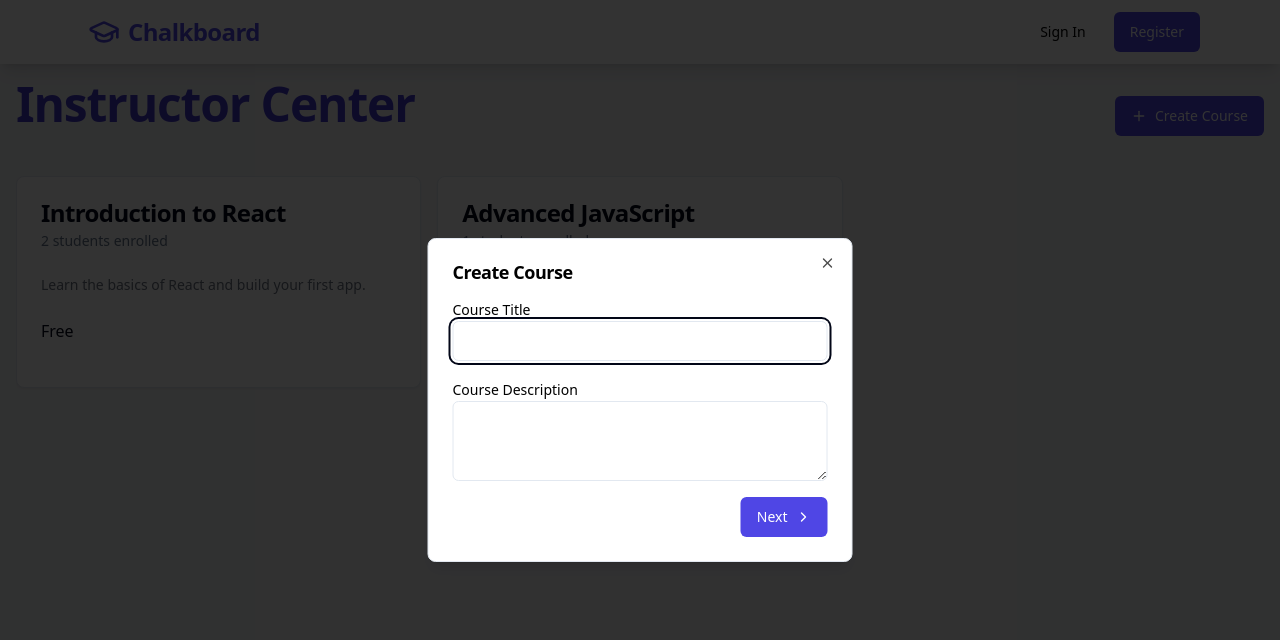
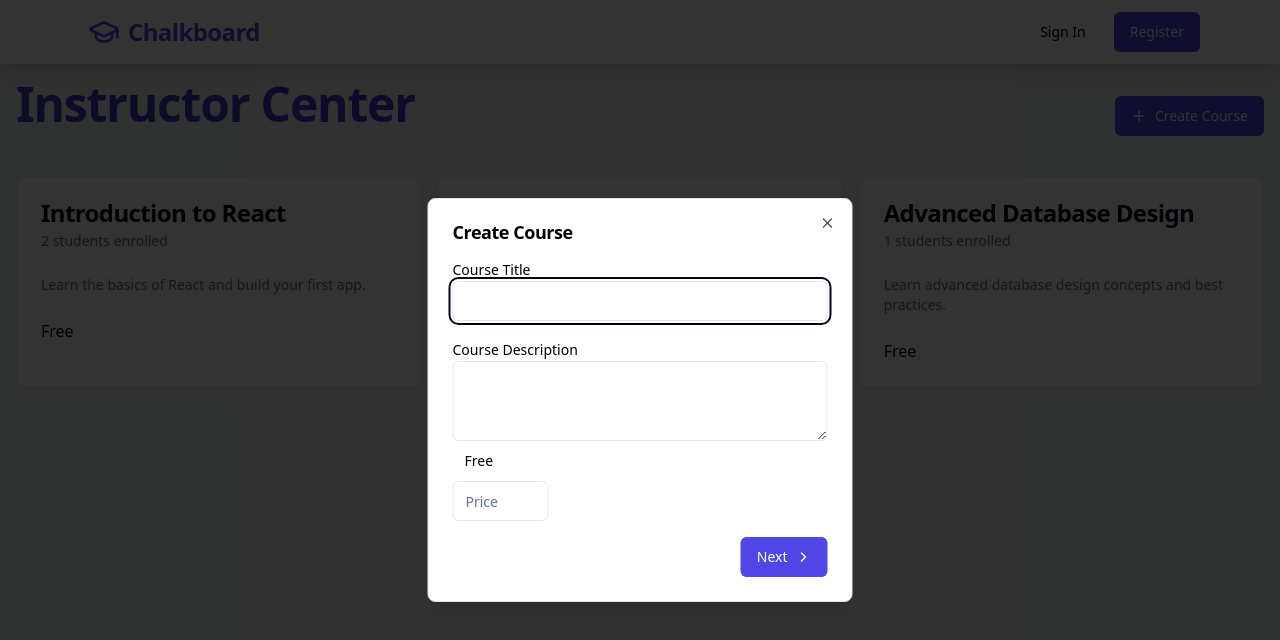
Before and after one commit to datasheng/intro-to-dbms-project-team-bug-generator, a React (Vite) app in the folder client/: page /instructor-center in a window 1280 px wide. Both pictures are taken after a click on the button "Create Course". Shown: the top 640 px of the page. Built offline with nearby package versions, Linux system fonts and the light colour scheme.

Commit message:
Modified instructor page for lessons
created lessons under instructor page

```diff
--- a/client/package.json
+++ b/client/package.json
@@ -10,6 +10,7 @@
     "preview": "vite preview"
   },
   "dependencies": {
+    "@radix-ui/react-accordion": "^1.2.0",
     "@radix-ui/react-alert-dialog": "^1.1.1",
     "@radix-ui/react-dialog": "^1.1.1",
     "@radix-ui/react-dropdown-menu": "^2.1.1",
@@ -17,6 +18,7 @@
     "@radix-ui/react-scroll-area": "^1.1.0",
     "@radix-ui/react-slot": "^1.1.0",
     "@radix-ui/react-tabs": "^1.1.0",
+    "@radix-ui/react-toggle": "^1.1.0",
     "class-variance-authority": "^0.7.0",
     "clsx": "^2.1.1",
     "lucide-react": "^0.414.0",
--- a/client/src/App.jsx
+++ b/client/src/App.jsx
@@ -40,6 +40,7 @@ import {
   CardDescription,
 } from "@/components/ui/card";
 import CourseExplorer from "./components/CourseExplorer";
+import LessonPage from "./components/LessonPage";
 
 const Navbar = ({ user, onLogout }) => {
   const [isOpen, setIsOpen] = useState(false);
@@ -287,6 +288,7 @@ const AppContent = () => {
           path="/instructor-center"
           element={<InstructorCenter user={user} />}
         />
+        <Route path="/LessonPage" element={<LessonPage />} />
         {/* Add more routes as needed */}
       </Routes>
     </div>
--- a/client/src/components/InstructorCenter.jsx
+++ b/client/src/components/InstructorCenter.jsx
@@ -1,25 +1,33 @@
 import { useState } from "react";
+import { Link } from "react-router-dom";
 import { Button } from "@/components/ui/button";
 import {
   Card,
   CardHeader,
   CardTitle,
-  CardDescription,
   CardContent,
   CardFooter,
+  CardDescription
 } from "@/components/ui/card";
 import {
   Dialog,
   DialogContent,
   DialogHeader,
   DialogTitle,
-  DialogTrigger,
 } from "@/components/ui/dialog";
 import { Input } from "@/components/ui/input";
 import { Label } from "@/components/ui/label";
 import { Textarea } from "@/components/ui/textarea";
 import { ScrollArea } from "@/components/ui/scroll-area";
 import { ChevronLeft, Plus, ChevronRight } from "lucide-react";
+import { Toggle } from "@/components/ui/toggle";
+import {
+  Accordion,
+  AccordionContent,
+  AccordionItem,
+  AccordionTrigger,
+} from "@/components/ui/accordion"
+
 
 const mockInstructorCourses = [
   {
@@ -41,7 +49,56 @@ const mockInstructorCourses = [
       { id: 3, name: "Bob Johnson", email: "bob@example.com" },
     ],
   },
+  {
+    id: 3,
+    title: "Advanced Database Design",
+    description: "Learn advanced database design concepts and best practices.",
+    price: 0,
+    enrolledStudents: [
+      { id: 3, name: "Bob Johnson", email: "bob@example.com" },
+    ],
+  },
 ];
+
+const MockLessons = [
+  {
+    id: 11,
+    title: "Introduction to React",
+    description: "Learn the basics of React and build your first app.",
+    course_id: 1,
+  },
+  {
+    id: 12,
+    title: "React Components",
+    description: "Understand the concept of components and how to create them.",
+    course_id: 1,
+  },
+  {
+    id: 13,
+    title: "State and Props",
+    description: "Learn about state and props in React and how to manage them.",
+    course_id: 1,
+  },
+  {
+    id: 14,
+    title: "React Lifecycle Methods",
+    description: "Explore the lifecycle methods of React components.",
+    course_id: 1,
+  },
+  {
+    id: 15,
+    title: "Handling Events",
+    description: "Learn how to handle events in React.",
+    course_id: 3,
+  },
+  {
+    id: 16,
+    title: "React Hooks",
+    description: "Get introduced to React Hooks and how to use them.",
+    course_id: 2,
+  },
+
+]
 
 const CourseCard = ({ course, onClick }) => (
   <Card
@@ -110,6 +167,10 @@ const CourseDetails = ({ course, onBack, onSave, onDelete }) => {
             />
           </div>
           <div>
+            <Toggle>Free</Toggle>
+            <Input placeholder='Price' className='w-24' />
+          </div>
+          <div>
             <h3 className="text-lg font-semibold mb-2">Enrolled Students</h3>
             <ScrollArea className="h-[200px] border rounded-md p-4">
               {editedCourse.enrolledStudents.map((student) => (
@@ -137,16 +198,51 @@ const CourseDetails = ({ course, onBack, onSave, onDelete }) => {
   );
 };
 
+const Lessons = ({ lessons, course }) => {
+  const filteredLessons = lessons.filter(lesson => lesson.course_id === course.id);
+  return (
+    <div>
+      {filteredLessons.map((lesson, index) => (
+        <Card key={lesson.id}>
+          <CardHeader>
+            <CardTitle>{lesson.title}</CardTitle>
+            <CardDescription>{lesson.description}</CardDescription>
+          </CardHeader>
+          <CardContent>
+            <Accordion type="single" collapsible className="w-full">
+              <AccordionItem value={`item-${index + 1}`}>
+                <AccordionTrigger>{`Lesson ${index + 1}: ${lesson.title}`}</AccordionTrigger>
+                <AccordionContent>
+                  <Link to='LessonPage'>
+                    <p>{lesson.description}</p>
+                  </Link>
+                </AccordionContent>
+              </AccordionItem>
+            </Accordion>
+          </CardContent>
+        </Card>
+      ))}
+    </div>
+  );
+};
+
 const CreateCourseModal = ({ isOpen, onClose, onCreateCourse }) => {
   const [step, setStep] = useState(1);
   const [newCourse, setNewCourse] = useState({
     title: "",
     description: "",
     content: "",
+    price: 49.99, // Default price, change if necessary
   });
+  const [isFree, setIsFree] = useState(false);
 
   const handleNext = () => setStep(step + 1);
   const handlePrevious = () => setStep(step - 1);
+
+  const handleToggleChange = () => {
+    setIsFree(!isFree);
+    setNewCourse({ ...newCourse, price: isFree ? 0 : 49.99 }); // Adjust 49.99 if needed
+  };
 
   const handleCreate = () => {
     onCreateCourse(newCourse);
@@ -180,6 +276,8 @@ const CreateCourseModal = ({ isOpen, onClose, onCreateCourse }) => {
                   setNewCourse({ ...newCourse, description: e.target.value })
                 }
               />
+              <Toggle>Free</Toggle>
+              <Input placeholder='Price' className='w-24' />
             </div>
             <Button
               className="bg-indigo-600 hover:bg-indigo-700 text-white"
@@ -227,6 +325,7 @@ const InstructorCenter = () => {
   const [courses, setCourses] = useState(mockInstructorCourses);
   const [selectedCourse, setSelectedCourse] = useState(null);
   const [isCreateModalOpen, setIsCreateModalOpen] = useState(false);
+  const [lessons, setLessons] = useState(MockLessons);
 
   const handleCreateCourse = (newCourse) => {
     const courseWithId = {
@@ -264,14 +363,17 @@ const InstructorCenter = () => {
           <Plus className="mr-2 h-4 w-4" /> Create Course
         </Button>
       </div>
-
       {selectedCourse ? (
-        <CourseDetails
-          course={selectedCourse}
-          onBack={() => setSelectedCourse(null)}
-          onSave={handleSaveCourse}
-          onDelete={handleDeleteCourse}
-        />
+        <>
+          <CourseDetails
+            course={selectedCourse}
+            onBack={() => setSelectedCourse(null)}
+            onSave={handleSaveCourse}
+            onDelete={handleDeleteCourse} />
+          <Lessons
+            lessons={lessons}
+            course={selectedCourse} />
+        </>
       ) : (
         <ScrollArea className="h-[calc(100vh-200px)]">
           <div className="grid grid-cols-1 md:grid-cols-2 lg:grid-cols-3 gap-4">
--- /dev/null
+++ b/client/src/components/LessonPage.jsx
@@ -0,0 +1,20 @@
+import React ,{ useState } from "react";
+import {
+    Card,
+    CardContent,
+    CardDescription,
+    CardFooter,
+    CardHeader,
+    CardTitle,
+  } from "@/components/ui/card"
+
+
+const LessonPage = ({}) => {
+    return (
+        <div>
+            <h1>Lesson Page</h1>
+        </div>
+    );
+}
+
+export default LessonPage;
--- /dev/null
+++ b/client/src/components/ui/accordion.jsx
@@ -0,0 +1,41 @@
+import * as React from "react"
+import * as AccordionPrimitive from "@radix-ui/react-accordion"
+import { ChevronDown } from "lucide-react"
+
+import { cn } from "@/lib/utils"
+
+const Accordion = AccordionPrimitive.Root
+
+const AccordionItem = React.forwardRef(({ className, ...props }, ref) => (
+  <AccordionPrimitive.Item ref={ref} className={cn("border-b", className)} {...props} />
+))
+AccordionItem.displayName = "AccordionItem"
+
+const AccordionTrigger = React.forwardRef(({ className, children, ...props }, ref) => (
+  <AccordionPrimitive.Header className="flex">
+    <AccordionPrimitive.Trigger
+      ref={ref}
+      className={cn(
+        "flex flex-1 items-center justify-between py-4 font-medium transition-all hover:underline [&[data-state=open]>svg]:rotate-180",
+        className
+      )}
+      {...props}>
+      {children}
+      <ChevronDown className="h-4 w-4 shrink-0 transition-transform duration-200" />
+    </AccordionPrimitive.Trigger>
+  </AccordionPrimitive.Header>
+))
+AccordionTrigger.displayName = AccordionPrimitive.Trigger.displayName
+
+const AccordionContent = React.forwardRef(({ className, children, ...props }, ref) => (
+  <AccordionPrimitive.Content
+    ref={ref}
+    className="overflow-hidden text-sm transition-all data-[state=closed]:animate-accordion-up data-[state=open]:animate-accordion-down"
+    {...props}>
+    <div className={cn("pb-4 pt-0", className)}>{children}</div>
+  </AccordionPrimitive.Content>
+))
+
+AccordionContent.displayName = AccordionPrimitive.Content.displayName
+
+export { Accordion, AccordionItem, AccordionTrigger, AccordionContent }
--- /dev/null
+++ b/client/src/components/ui/alert.jsx
@@ -0,0 +1,47 @@
+import * as React from "react"
+import { cva } from "class-variance-authority";
+
+import { cn } from "@/lib/utils"
+
+const alertVariants = cva(
+  "relative w-full rounded-lg border border-slate-200 p-4 [&>svg~*]:pl-7 [&>svg+div]:translate-y-[-3px] [&>svg]:absolute [&>svg]:left-4 [&>svg]:top-4 [&>svg]:text-slate-950 dark:border-slate-800 dark:[&>svg]:text-slate-50",
+  {
+    variants: {
+      variant: {
+        default: "bg-white text-slate-950 dark:bg-slate-950 dark:text-slate-50",
+        destructive:
+          "border-red-500/50 text-red-500 dark:border-red-500 [&>svg]:text-red-500 dark:border-red-900/50 dark:text-red-900 dark:dark:border-red-900 dark:[&>svg]:text-red-900",
+      },
+    },
+    defaultVariants: {
+      variant: "default",
+    },
+  }
+)
+
+const Alert = React.forwardRef(({ className, variant, ...props }, ref) => (
+  <div
+    ref={ref}
+    role="alert"
+    className={cn(alertVariants({ variant }), className)}
+    {...props} />
+))
+Alert.displayName = "Alert"
+
+const AlertTitle = React.forwardRef(({ className, ...props }, ref) => (
+  <h5
+    ref={ref}
+    className={cn("mb-1 font-medium leading-none tracking-tight", className)}
+    {...props} />
+))
+AlertTitle.displayName = "AlertTitle"
+
+const AlertDescription = React.forwardRef(({ className, ...props }, ref) => (
+  <div
+    ref={ref}
+    className={cn("text-sm [&_p]:leading-relaxed", className)}
+    {...props} />
+))
+AlertDescription.displayName = "AlertDescription"
+
+export { Alert, AlertTitle, AlertDescription }
--- /dev/null
+++ b/client/src/components/ui/toggle.jsx
@@ -0,0 +1,38 @@
+import * as React from "react"
+import * as TogglePrimitive from "@radix-ui/react-toggle"
+import { cva } from "class-variance-authority";
+
+import { cn } from "@/lib/utils"
+
+const toggleVariants = cva(
+  "inline-flex items-center justify-center rounded-md text-sm font-medium ring-offset-white transition-colors hover:bg-slate-100 hover:text-slate-500 focus-visible:outline-none focus-visible:ring-2 focus-visible:ring-slate-950 focus-visible:ring-offset-2 disabled:pointer-events-none disabled:opacity-50 data-[state=on]:bg-slate-100 data-[state=on]:text-slate-900 dark:ring-offset-slate-950 dark:hover:bg-slate-800 dark:hover:text-slate-400 dark:focus-visible:ring-slate-300 dark:data-[state=on]:bg-slate-800 dark:data-[state=on]:text-slate-50",
+  {
+    variants: {
+      variant: {
+        default: "bg-transparent",
+        outline:
+          "border border-slate-200 bg-transparent hover:bg-slate-100 hover:text-slate-900 dark:border-slate-800 dark:hover:bg-slate-800 dark:hover:text-slate-50",
+      },
+      size: {
+        default: "h-10 px-3",
+        sm: "h-9 px-2.5",
+        lg: "h-11 px-5",
+      },
+    },
+    defaultVariants: {
+      variant: "default",
+      size: "default",
+    },
+  }
+)
+
+const Toggle = React.forwardRef(({ className, variant, size, ...props }, ref) => (
+  <TogglePrimitive.Root
+    ref={ref}
+    className={cn(toggleVariants({ variant, size, className }))}
+    {...props} />
+))
+
+Toggle.displayName = TogglePrimitive.Root.displayName
+
+export { Toggle, toggleVariants }
```
Also changed, not shown: 2 other files (tests, documents, lock files or other folders).
